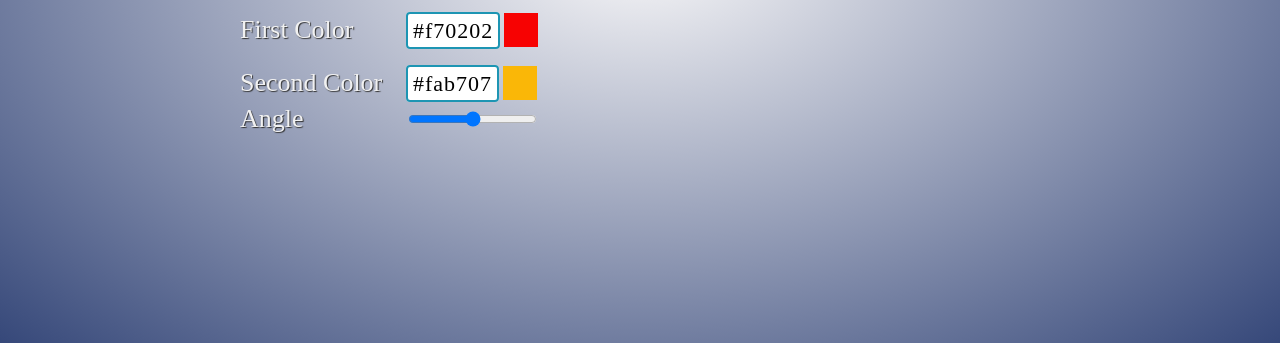
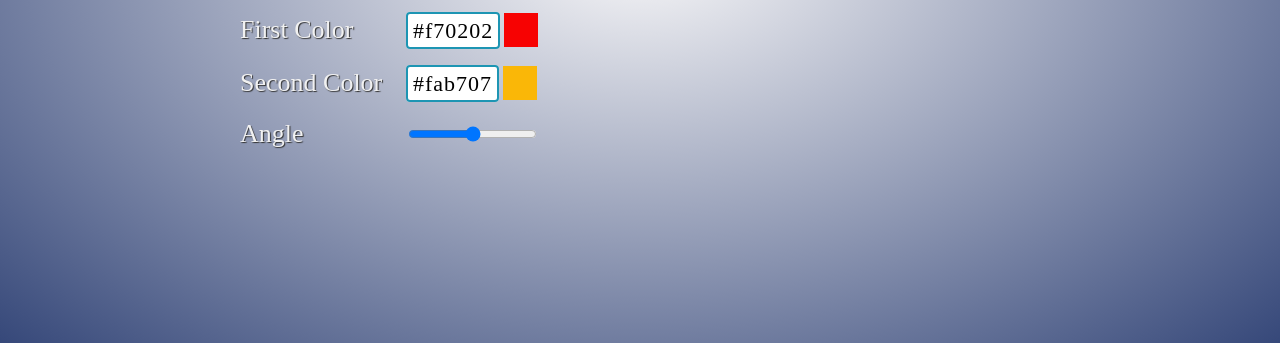
Before and after one commit to davidnorminton/gradient-generator, a plain HTML site: page index.html in a window 1280 px wide. Shown: the part 457-800 px from the top of the page. Drawn offline with Linux system fonts and the light colour scheme.

Commit message:
Add files via upload

```diff
--- a/style.css
+++ b/style.css
@@ -107,6 +107,10 @@ input[type="color"]::-webkit-color-swatch {
     overflow: hidden;
     padding: 6px 0;
 }
+#angle {
+    display: block;
+    margin-top: 15px;
+}
 #output_css {
     width: 100%;
     height: 350px;
```
Also changed, not shown: script.js (+19 -7 lines).
